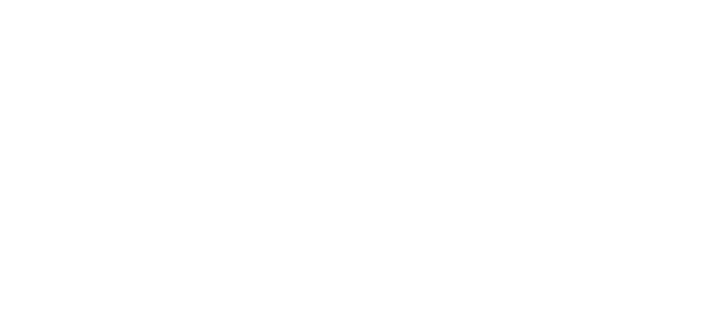
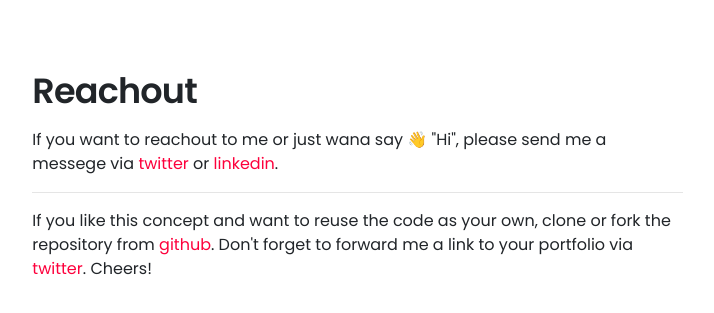
Before and after one commit to williamjingo/jingo, a React (Create React App) app: page / in a window 1280 px wide. Shown: the part 2446-2759 px from the top of the page, without its empty margins (549-1263 px from the left). Before the commit the page ends 2468 px from the top, so only its background shows below. Built offline with nearby package versions, Linux system fonts and the light colour scheme.

Commit message:
Added contact information

```diff
--- a/public/index.html
+++ b/public/index.html
@@ -34,6 +34,21 @@
       work correctly both with client-side routing and a non-root public URL.
       Learn how to configure a non-root public URL by running `npm run build`.
     -->
+    <!-- Global site tag (gtag.js) - Google Analytics -->
+    <script
+      async
+      src="https://www.googletagmanager.com/gtag/js?id=UA-46440019-13"
+    ></script>
+    <script>
+      window.dataLayer = window.dataLayer || [];
+      function gtag() {
+        dataLayer.push(arguments);
+      }
+      gtag("js", new Date());
+
+      gtag("config", "UA-46440019-13");
+    </script>
+
     <title>Jingo</title>
   </head>
   <body>
--- a/src/App.js
+++ b/src/App.js
@@ -7,6 +7,7 @@
 import WorkPortfolio from "./components/portfolio/Portfolios";
 import Candidate from "./components/Candidate";
 import Space from "./components/reusable/Space";
+import ContactInfo from "./components/Contact";
 
 function App() {
   return (
@@ -26,6 +27,8 @@
             <Skills />
             <Space size="sm" />
             <WorkPortfolio />
+            <Space size="sm" />
+            <ContactInfo />
           </div>
         </div>
       </main>
--- /dev/null
+++ b/src/components/Contact.jsx
@@ -0,0 +1,13 @@
+import React from 'react'
+ const ContactInfo = () => {
+     return (
+         <>
+         <h2 className="mb-3">Reachout</h2>
+         <p>If you want to reachout to me or just wana say 👋 "Hi", please send me a messege via <a href="https://twitter.com/williamjingo" target="_blank">twitter</a> or <a href="https://www.linkedin.com/in/william-jingo/" target="_blank">linkedin</a>.</p>
+         <hr/>
+         <p>If you like this concept and want to reuse the code as your own, clone or fork the repository from <a href="https://github.com/williamjingo/jingo" target="_blank">github</a>. Don't forget to forward me a link to your portfolio via <a href="https://twitter.com/williamjingo" target="_blank">twitter</a>. Cheers! </p>
+         </>
+      );
+ }
+
+ export default ContactInfo;
```
